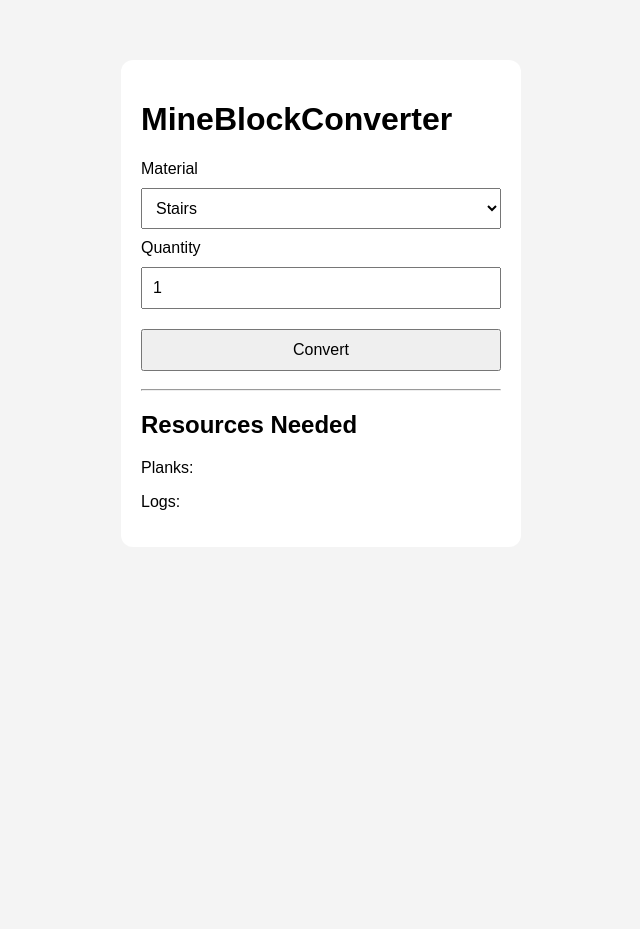
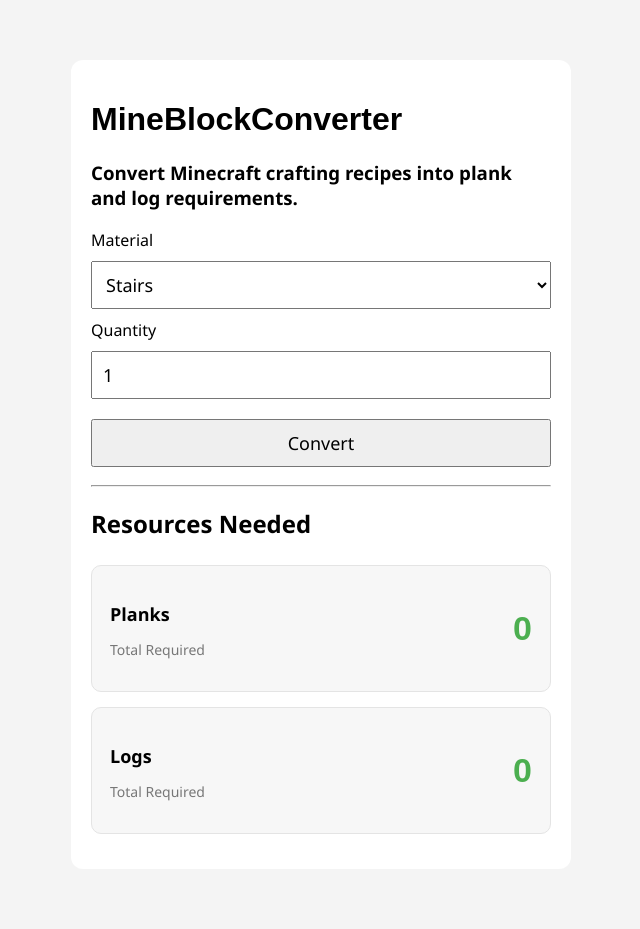
Before and after one commit to ananyaMishra6875/MineBlockConverter-Web, a Spring Boot app: page / in a window 1280 px wide. Shown: the whole page, without its empty margins (319-959 px from the left). Before the commit the page ends 510 px from the top, so only its background shows below. Run offline with Spring Boot 4, Linux system fonts and the light colour scheme.

Commit message:
Better UI, added fonts, result card

```diff
--- a/src/main/resources/static/index.html
+++ b/src/main/resources/static/index.html
@@ -1,15 +1,21 @@
 <!DOCTYPE html>
 <html lang="en">
+
     <head>
         <meta charset="UTF-8">
         <title>MineBlockConverter</title>
         <link rel="stylesheet" href="styles.css">
     </head>
+
     <body>
+        <div class="container">
 
-        <div class="container">
             <h1>MineBlockConverter</h1>
+            <h3>Convert Minecraft crafting recipes
+                into plank and log requirements.</h3>
             <label>Material</label>
+
+            <!-- Dropdown in the script.js -->
             <select id="materialSelect">
             </select>
 
@@ -25,19 +31,36 @@
                 Convert
             </button>
 
+            <!-- Line Break -->
             <hr>
 
+            <!-- Resources display -->
             <h2>Resources Needed</h2>
 
-            <p id="planks">
-                Planks:
-            </p>
+            <div class="results">
+                <div class="result-card">
 
-            <p id="logs">
-                Logs:
-            </p>
+                    <div>
+                        <h3>Planks</h3>
+                        <p>Total Required</p>
+                    </div>
+                    <span id="planks">0</span>
+
+                </div>
+
+                <div class="result-card">
+
+                    <div>
+                        <h3>Logs</h3>
+                        <p>Total Required</p>
+                    </div>
+                    <span id="logs">0</span>
+
+                </div>
+            </div>
 
         </div>
         <script src="script.js"></script>
     </body>
+
 </html>
--- a/src/main/resources/static/script.js
+++ b/src/main/resources/static/script.js
@@ -32,9 +32,9 @@ async function convert() {
 
     // Output converted planks/logs
     document.getElementById("planks").textContent =
-        "Planks: " + result.planks;
+        result.planks; // labels moved to html
     document.getElementById("logs").textContent =
-        "Logs: " + result.logs;
+        result.logs;
 }
 
 // Connect the convert function to the button click event
--- a/src/main/resources/static/styles.css
+++ b/src/main/resources/static/styles.css
@@ -4,13 +4,23 @@
 
 /* The padding and border are part of the width */
 
+@font-face {
+    font-family: "Minecraft";
+
+    src: url("fonts/minecraft_font.ttf") format("truetype");
+}
+
 body {
-    font-family: Arial, sans-serif;
+    font-family: "Segoe UI", sans-serif;
     background: #f4f4f4;
 }
 
+h1 {
+    font-family: "Minecraft", sans-serif;
+}
+
 .container {
-    width: 400px;
+    width: 500px;
     margin: 60px auto;
     background: white;
     padding: 20px;
@@ -21,10 +31,50 @@ input, select, button {
     width: 100%;
     margin: 10px 0;
     padding: 10px;
-    font-size: 16px;
+    font-size: 18px;
     box-sizing: border-box;
+    font-family: "Segoe UI", sans-serif;
 }
 
 button {
     cursor: pointer;
 }
+
+/* make results like a card*/
+.results {
+    margin-top: 25px;
+}
+
+.result-card {
+    display: flex;
+    justify-content: space-between;
+    align-items: center;
+    background: #f7f7f7;
+    border: 1px solid #e4e4e4;
+    border-radius: 10px;
+    padding: 18px;
+    margin-bottom: 15px;
+    transition: .2s;
+}
+
+.result-card:hover {
+    transform: translateY(-2px);
+    box-shadow: 0 6px 15px rgba(0,0,0,.08);
+}
+
+.result-card h3 {
+    margin-bottom: 4px;
+    font-size: 18px;
+}
+
+.result-card p {
+    color: #777;
+    font-size: 14px;
+}
+
+.result-card span {
+    font-size: 34px;
+    font-weight: bold;
+    color: #4CAF50;
+    font-family: "Minecraft", sans-serif;
+}
```
Also changed, not shown: src/main/resources/static/fonts/minecraft_font.ttf (added).
